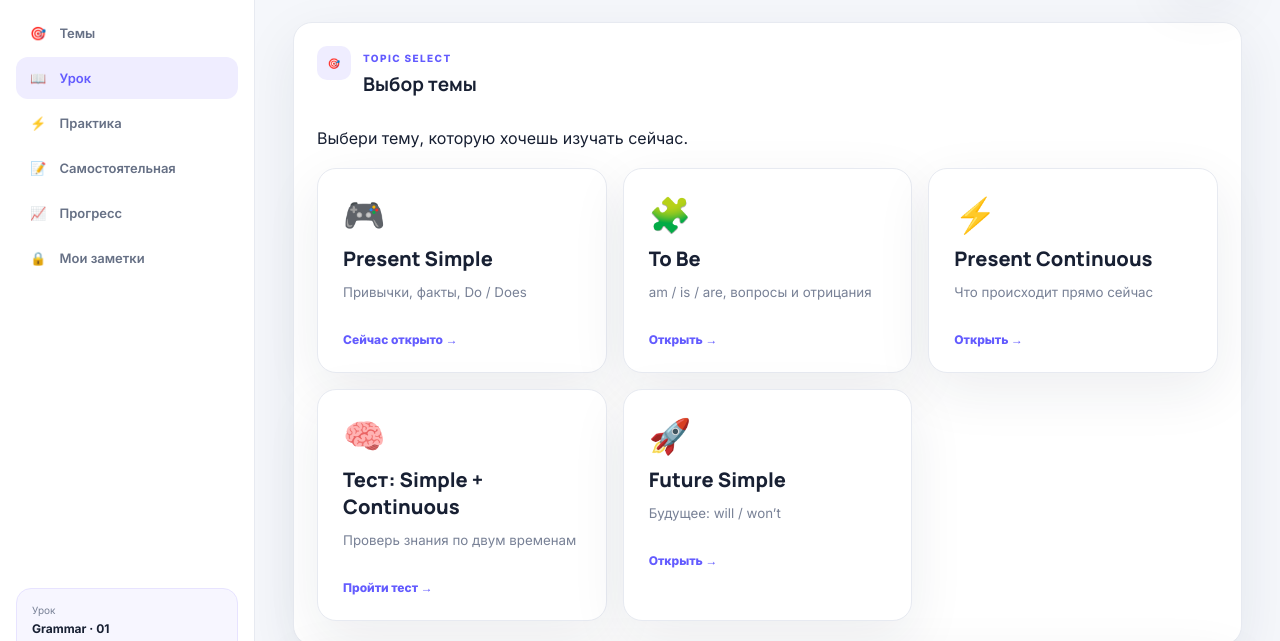
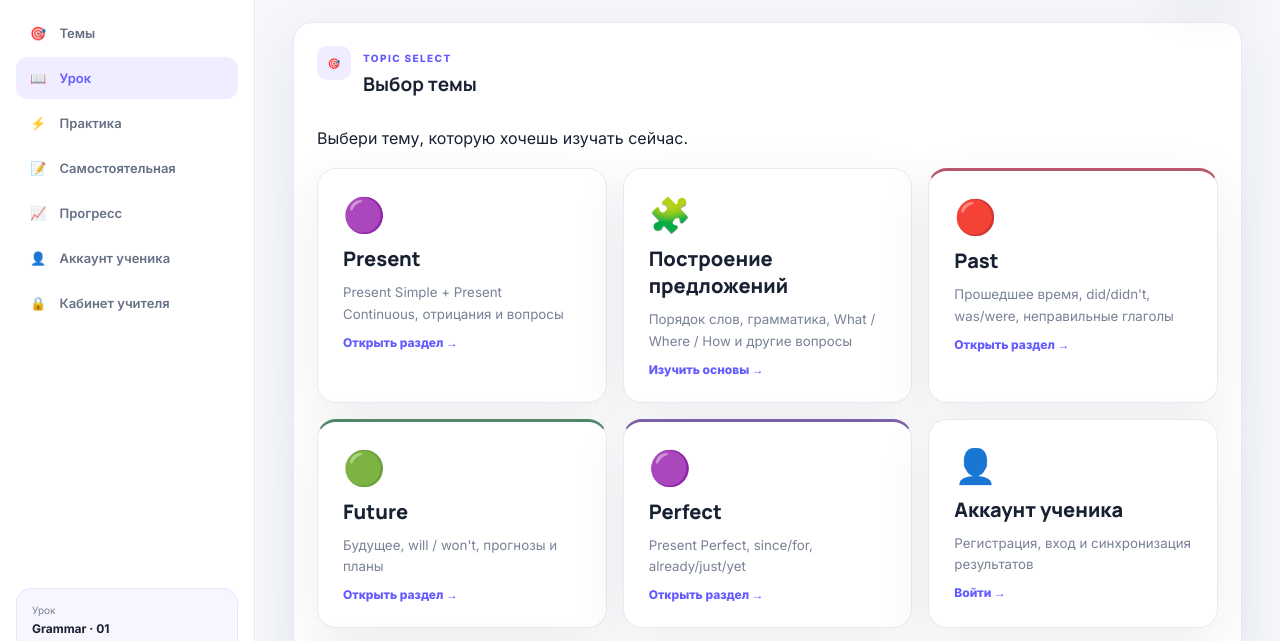
Before and after one commit to Harvus-son/English, a website: page index.html in a window 1280 px wide. Shown: the part 95-736 px from the top of the page. Drawn offline with Linux system fonts and the light colour scheme.

Commit message:
Add Present/Past/Future/Perfect sections and account navigation

```diff
--- a/index.html
+++ b/index.html
@@ -17,13 +17,22 @@
 <a class="nav" href="./practice.html"><span>⚡</span> Практика</a>
 <a class="nav" href="./selfwork.html"><span>📝</span> Самостоятельная</a>
 <a class="nav" href="./progress.html"><span>📈</span> Прогресс</a>
-<a class="nav" href="./teacher.html"><span>🔒</span> Мои заметки</a>
+<a class="nav" href="./account.html"><span>👤</span> Аккаунт ученика</a>
+<a class="nav" href="./teacher.html"><span>🔒</span> Кабинет учителя</a>
 </nav>
 <div class="sidebar-bottom"><div class="level-card"><span>Урок</span><b>Grammar · 01</b><div class="mini-progress"><i id="sideProgress"></i></div><small id="sideProgressText">0% практики</small></div></div>
 </aside>
 <main>
 <header class="topbar"><div><span class="eyebrow">ENGLISH · GRAMMAR</span><h1>Present Simple · GAME QUEST</h1></div><div class="streak">⭐ <b id="score">0</b> XP</div></header>
-<section id="lessonView" class="view active"><div class="content-card wide topic-picker"><div class="section-heading"><span class="step">🎯</span><div><span class="eyebrow">TOPIC SELECT</span><h3>Выбор темы</h3></div></div><p>Выбери тему, которую хочешь изучать сейчас.</p><div class="topic-grid"><a class="topic-card" href="./index.html"><span>🎮</span><b>Present Simple</b><small>Привычки, факты, Do / Does</small><em>Сейчас открыто →</em></a><a class="topic-card" href="./to-be.html"><span>🧩</span><b>To Be</b><small>am / is / are, вопросы и отрицания</small><em>Открыть →</em></a><a class="topic-card" href="./present-continuous.html"><span>⚡</span><b>Present Continuous</b><small>Что происходит прямо сейчас</small><em>Открыть →</em></a><a class="topic-card" href="./present-test.html"><span>🧠</span><b>Тест: Simple + Continuous</b><small>Проверь знания по двум временам</small><em>Пройти тест →</em></a><a class="topic-card" href="./future-simple.html"><span>🚀</span><b>Future Simple</b><small>Будущее: will / won’t</small><em>Открыть →</em></a></div></div>
+<section id="lessonView" class="view active"><div class="content-card wide topic-picker"><div class="section-heading"><span class="step">🎯</span><div><span class="eyebrow">TOPIC SELECT</span><h3>Выбор темы</h3></div></div><p>Выбери тему, которую хочешь изучать сейчас.</p><div class="topic-grid">
+<a class="topic-card" href="./present.html"><span>🟣</span><b>Present</b><small>Present Simple + Present Continuous, отрицания и вопросы</small><em>Открыть раздел →</em></a>
+<a class="topic-card" href="./sentence-builder.html"><span>🧩</span><b>Построение предложений</b><small>Порядок слов, грамматика, What / Where / How и другие вопросы</small><em>Изучить основы →</em></a>
+<a class="topic-card" href="./past.html" style="border-top:3px solid #b55767"><span>🔴</span><b>Past</b><small>Прошедшее время, did/didn't, was/were, неправильные глаголы</small><em>Открыть раздел →</em></a>
+<a class="topic-card" href="./future.html" style="border-top:3px solid #4f8768"><span>🟢</span><b>Future</b><small>Будущее, will / won't, прогнозы и планы</small><em>Открыть раздел →</em></a>
+<a class="topic-card" href="./perfect.html" style="border-top:3px solid #7d61a8"><span>🟣</span><b>Perfect</b><small>Present Perfect, since/for, already/just/yet</small><em>Открыть раздел →</em></a>
+<a class="topic-card" href="./account.html"><span>👤</span><b>Аккаунт ученика</b><small>Регистрация, вход и синхронизация результатов</small><em>Войти →</em></a>
+<a class="topic-card" href="./teacher.html"><span>🔒</span><b>Кабинет учителя</b><small>Результаты контрольных и письменные работы учеников</small><em>Открыть панель →</em></a>
+</div></div>
 <div class="lesson-hero"><div><span class="eyebrow">УРОК 01 · ~60 МИНУТ</span><h2>Present Simple + Game Life</h2><p>Пройди игровой квест: изучи Present Simple, используй имена персонажей и игровые механики, а затем заработай XP на практике.</p><div class="hero-tags"><span>Grammar</span><span>Quests</span><span>Game Vocabulary</span><span>XP</span></div></div><img src="./assets/daily-routine.svg" alt="Схема ежедневной рутины"></div>
 <div class="lesson-layout">
 <article class="content-card wide"><div class="section-heading"><span class="step">01</span><div><span class="eyebrow">WARM-UP · 4 MIN</span><h3>🎮 Что мы будем изучать?</h3></div></div><p>В этом уроке английский превращается в игровой квест. Ты будешь описывать, что делают персонажи, какие механики они используют и что происходит с ними регулярно. Главная задача — научиться быстро собирать правильные предложения в Present Simple.</p><div class="goal-grid"><div><b>🎯 Grammar</b><span>Present Simple</span></div><div><b>🧠 Vocabulary</b><span>Game Actions</span></div><div><b>🎮 Game Quest</b><span>Персонажи и механики</span></div><div><b>⭐ XP</b><span>За правильные ответы</span></div></div></article>
```
